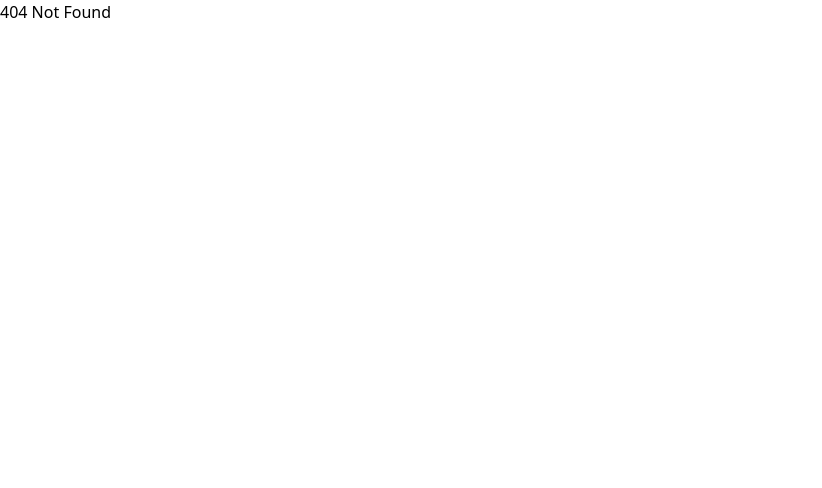
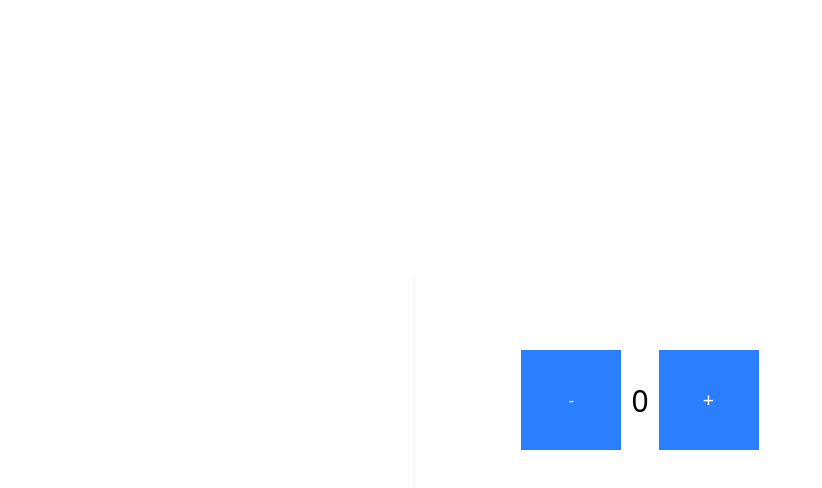
Before and after one commit to Asithalak/fronted-one, a React (Vite) app: page /test in a window 1280 px wide. Before the commit this address had no page. Shown: the top 488 px of the page, without its empty margins (0-822 px from the left). Built offline with nearby package versions, Linux system fonts and the light colour scheme.

Commit message:
sount & span

```diff
--- a/src/App.jsx
+++ b/src/App.jsx
@@ -5,7 +5,7 @@ import Loginpage from './pages/login'
 import HomePage from './pages/home'
 import SignUp from './pages/signup'
 import AdminPages from './pages/adminPages'
-
+import TestPages from './pages/testPages'
 function App() {
 
 
@@ -18,6 +18,7 @@ function App() {
         <Route path="/login" element={<Loginpage/>}/>
         <Route path="/signup" element={<SignUp/>}/>
         <Route path="/admin/*" element={<AdminPages/>}/>
+        <Route path="/test" element={<TestPages/>}/>
         <Route path="/*" element={<h1>404 Not Found</h1>}/>
       </Routes>
     </div>
--- a/src/pages/adminPages.jsx
+++ b/src/pages/adminPages.jsx
@@ -8,7 +8,7 @@ export default function AdminPages(){
                 <Link to="/admin/category">Categories</Link>
                 <Link to="/admin/user">Users</Link>
            </div>
-           {/* Admin Content */}
+
            <div className="h-full w-[calc(100%-300px)] bg-yellow-500">
                 <Routes path="/*">
                     <Route path="/product" element={<h1>Product</h1>} />
--- /dev/null
+++ b/src/pages/testPages.jsx
@@ -0,0 +1,14 @@
+export default function TestPages(){
+   let count = 0; //use state for count & span
+    return(
+
+           <div className="w-full h-screen  flex justify-center items-center">
+                <div className ="w-[450px] h-[250px] shadow flex justify-center items-center ">
+                    <button className="w-[100px] h-[100px] bg-blue-500 text-white text-center w-[100px] h-[40px]">-</button>
+
+                    <span className="text-[30px] mx-[10px]">{count}</span>
+                    <button className="w-[100px] h-[100px] bg-blue-500 text-white text-center w-[100px] h-[40px] text-[20px]">+</button>
+                </div>
+        </div>
+    )
+}
```
